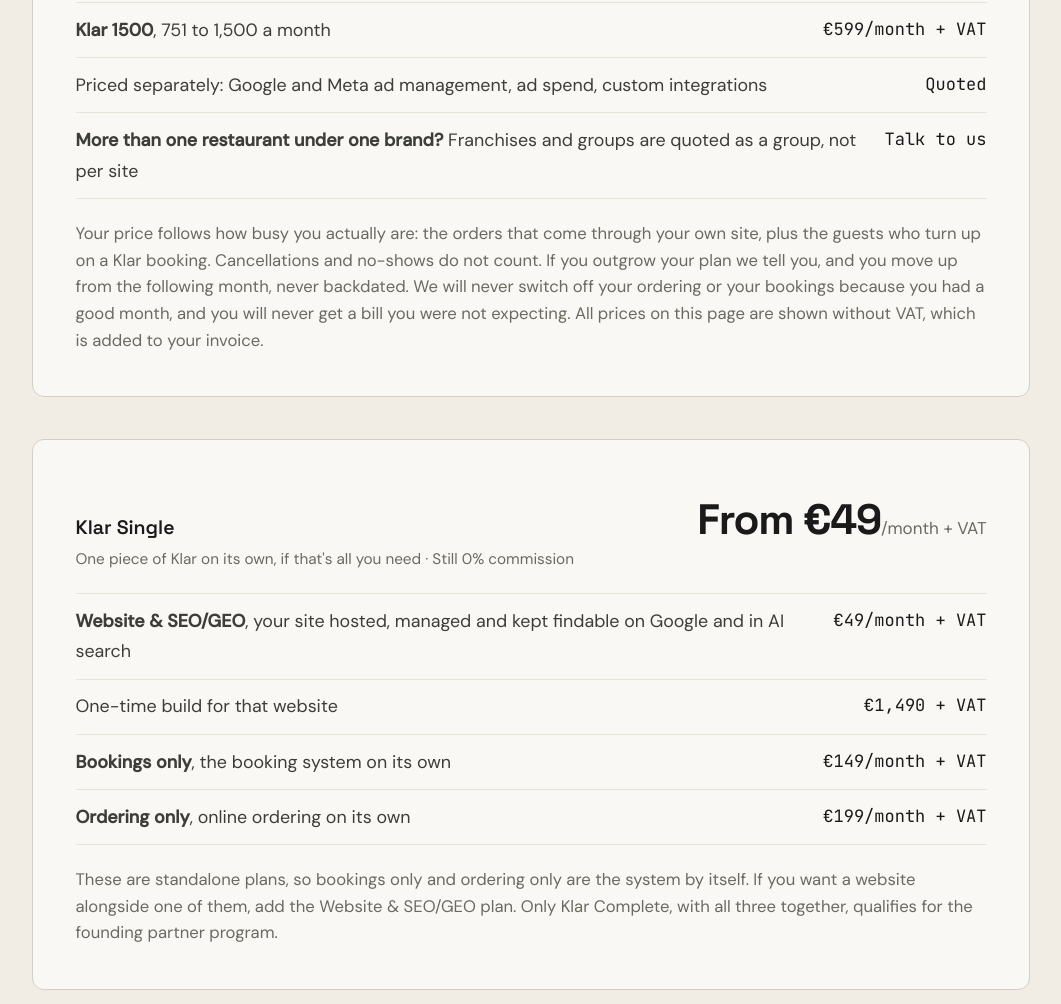
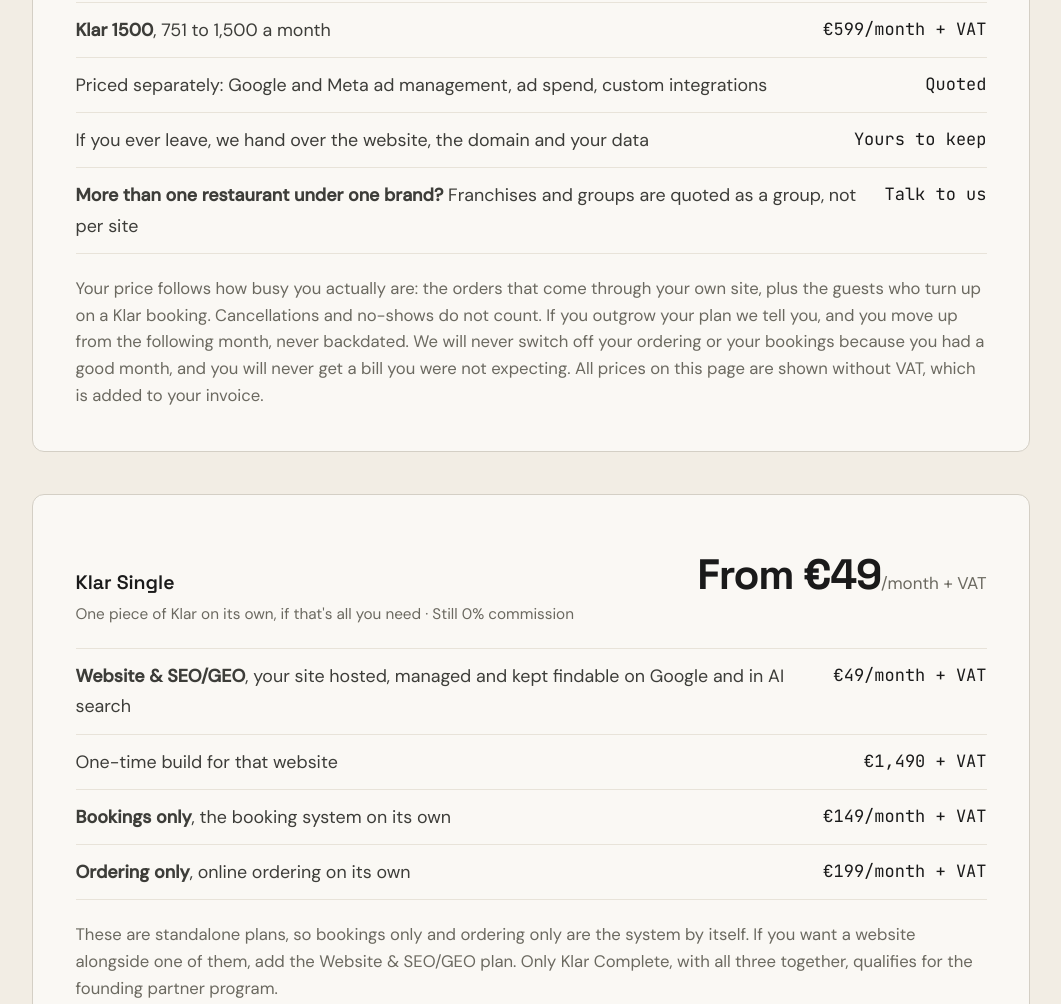
Before and after one commit to Klar-Systems/Klar-website, a plain HTML site: page public/index.html in a window 1280 px wide. Shown: the part 6658-7662 px from the top of the page, without its empty margins (109-1170 px from the left). Drawn offline with Linux system fonts and the light colour scheme; a script that the page names is missing.

Commit message:
Say plainly that the website is theirs if they leave

```diff
--- a/public/index.html
+++ b/public/index.html
@@ -1423,6 +1423,10 @@
         <span class="pricing-row-val">Quoted</span>
       </div>
       <div class="pricing-row">
+        <span class="pricing-row-label">If you ever leave, we hand over the website, the domain and your data</span>
+        <span class="pricing-row-val">Yours to keep</span>
+      </div>
+      <div class="pricing-row">
         <span class="pricing-row-label"><strong>More than one restaurant under one brand?</strong> Franchises and groups are quoted as a group, not per site</span>
         <span class="pricing-row-val">Talk to us</span>
       </div>
@@ -1470,7 +1474,7 @@
       </div>
       <div class="faq-item">
         <div class="faq-q">Who owns my customer data?</div>
-        <div class="faq-a">You do. Guests, order history, contact details, it's yours, it's exportable, and if you ever leave you take it with you. Your domain and your content are yours too.</div>
+        <div class="faq-a">You do. Guests, order history, contact details, it's yours, it's exportable, and if you ever leave you take it with you. The website is yours as well, not rented from us: if you leave, we hand the whole thing over, site, domain and data, and you carry on with it somewhere else.</div>
       </div>
     </div>
   </div>
```
